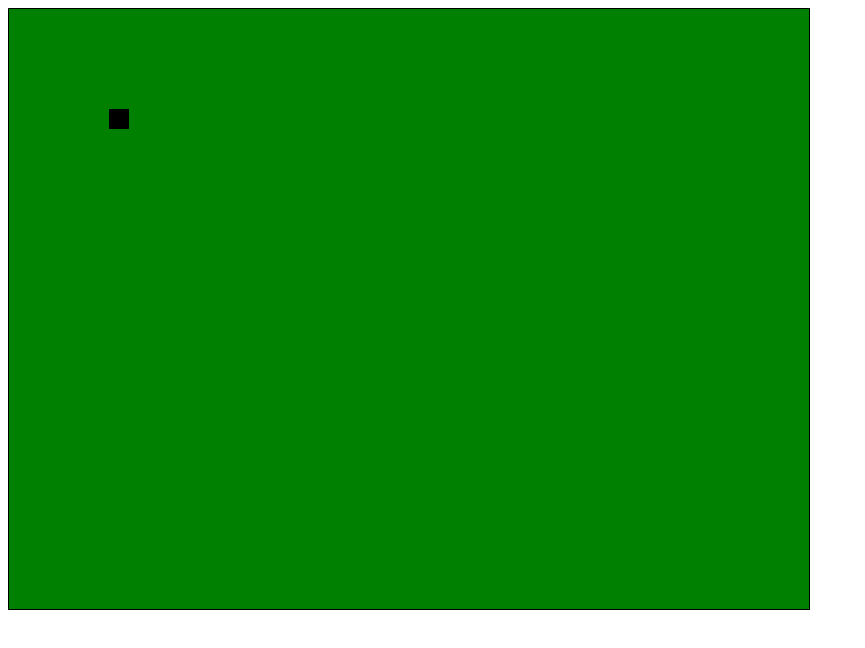
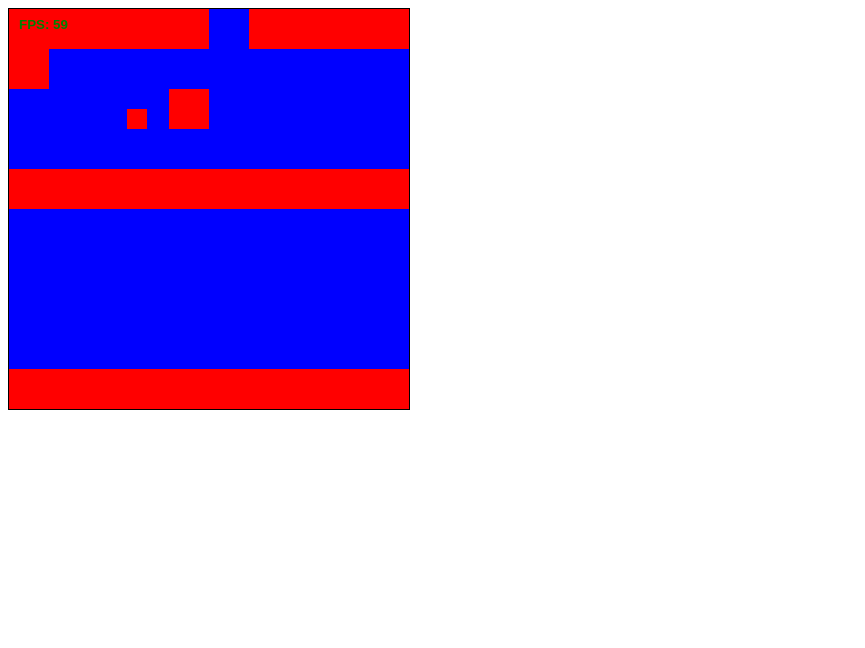
Before and after one commit to joaoguidev/RpgGame, a plain HTML site: page index.html in a window 1280 px wide. Shown: the whole page, without its empty margins (0-865 px from the left). Drawn offline with Linux system fonts and the light colour scheme.

Commit message:
map object created

```diff
--- a/index.html
+++ b/index.html
@@ -3,17 +3,12 @@
     <head>
         <meta charset="UTF-8" />
         <meta name="viewport" content="width=device-width, initial-scale=1.0" />
-        <meta http-equiv="X-UA-Compatible" content="ie=edge" />
-        <title>RPG Game</title>
+        <link rel="shortcut icon" href="#" />
+        <title>Document</title>
     </head>
     <body>
-        <canvas
-            id="gameCanvas"
-            style="border: solid 1px;"
-            width="800"
-            height="600"
-        ></canvas>
+        <canvas id="gameCanvas" style="border: solid 1px"></canvas>
 
-        <script type="module" src="./src/game.js"></script>
+        <script type="module" src="./src/index.js"></script>
     </body>
 </html>
--- a/src/game.js
+++ b/src/game.js
@@ -1,36 +1,43 @@
 "use strict";
-import Card from "./player.js";
-//const { default: Card } = require("./card");
-let canvas = document.getElementById("gameCanvas");
-let context = canvas.getContext("2d");
-let lastTime = 0;
-const CANVAS_WIDTH = 800; //px
-const CANVAS_HEIGTH = 600; //px
+import Player from "./player.js";
+import Map from "./map.js";
 
-//========================Constructors=========================
-let card = new Card();
+export default class Game {
+    constructor(
+        gameWidth,
+        gameHeigth,
+        tileWidth,
+        tileHeigth,
+        totalTilesOn_X,
+        totalTilesOn_Y
+    ) {
+        this.gameWidth = gameWidth;
+        this.gameHeigth = gameHeigth;
+        this.tileWidth = tileWidth; //px
+        this.tileHeigth = tileHeigth; //px
+        this.totalTilesOn_X = totalTilesOn_X; //Number of tiles
+        this.totalTilesOn_Y = totalTilesOn_Y; //Number of tiles
+        this.mapLoaded = true;
+    }
 
+    start() {
+        //========================Game Objects=========================
+        this.player = new Player(this);
+        this.map = new Map(this);
+        //Array of game objects that enables it to be update and drawn looping through it. Just add the object here and it will be updated and drawn.
+        this.gameObjects = [this.player];
+    }
 
+    update(deltaTime) {
+        this.gameObjects.forEach((object) => object.update(deltaTime));
+    }
 
+    draw(context) {
+        //if (!this.mapLoaded) {
+            this.map.draw(context);
+            this.mapLoaded = true;
 
-
-
-
-
-//==============================Game Loop============================
-function gameLoop(timeStamp) {
-    let deltaTime = timeStamp - lastTime;
-    lastTime = timeStamp;
-    context.save();
-    context.clearRect(0, 0, CANVAS_WIDTH, CANVAS_HEIGTH);
-    context.fillStyle = "green";
-    context.fillRect(0, 0, canvas.width, canvas.height);
-    context.restore();
-
-    //==========Update and draw stuff in here============
-
-    card.draw(context);
-    //===================================================
-    requestAnimationFrame(gameLoop);
+       // }
+        this.gameObjects.forEach((object) => object.draw(context));
+    }
 }
-gameLoop();
--- /dev/null
+++ b/src/index.js
@@ -0,0 +1,56 @@
+"use strict";
+import Game from "./game.js";
+let canvas = document.getElementById("gameCanvas");
+let context = canvas.getContext("2d");
+let lastTime = 0;
+const TILE_WIDTH = 40;//px
+const TILE_HEIGTH = 40;//px
+const TOTALTILESON_X = 10;//Number of tiles !!!!!!!!!!!!!!!!
+const TOTALTILESON_Y = 10;//Number of tiles !!!!!!!!!!!!!!!!
+const CANVAS_WIDTH = TOTALTILESON_X * TILE_WIDTH; //px
+const CANVAS_HEIGTH = TOTALTILESON_Y * TILE_HEIGTH; //px
+//Setting the canvas size based on the map size
+canvas.width = CANVAS_WIDTH;
+canvas.height = CANVAS_HEIGTH;
+
+var currentSecond = 0, frameCount = 0, framesLastSecond = 0;//scsddddsfdsefwaefasdvSdvsadvsagsgsafgd
+context.font = "bold 10pt sans-serif";
+
+
+let game = new Game(CANVAS_WIDTH, CANVAS_HEIGTH, TILE_WIDTH, TILE_HEIGTH, TOTALTILESON_X, TOTALTILESON_Y);
+
+
+game.start();
+
+
+
+
+//==============================Game Loop============================
+function gameLoop(timeStamp) {
+    var sec = Math.floor(Date.now()/1000);
+    if(sec!=currentSecond)
+	{
+		currentSecond = sec;
+		framesLastSecond = frameCount;
+		frameCount = 1;
+	}
+	else { frameCount++; }
+    //Clear canvas for current frame
+    context.clearRect(0, 0, CANVAS_WIDTH, CANVAS_HEIGTH);
+    //deltaTime: Amount of time elapsed since last frame. It is important to update positions based on the elapsed time.
+    let deltaTime = timeStamp - lastTime;
+    lastTime = timeStamp;
+
+    //==========Update and draw the game in here============
+    game.update(deltaTime);
+    game.draw(context);
+
+    //===================================================
+
+
+    context.fillStyle = "green";
+	context.fillText("FPS: " + framesLastSecond, 10, 20);
+    window.requestAnimationFrame(gameLoop);
+}
+//Start Game Loop
+window.requestAnimationFrame(gameLoop);
--- /dev/null
+++ b/src/map.js
@@ -0,0 +1,50 @@
+"use strict";
+export default class Map {
+    constructor(game) {
+        this.tileWidth = game.tileWidth;//px
+        this.tileHeigth = game.tileHeigth;//px
+        this.totalTilesOn_X = game.totalTilesOn_X;//Number of tiles
+        this.totalTilesOn_Y = game.totalTilesOn_Y;//Number of tiles
+        this.mapLayout = [
+            [1, 1, 1, 1, 1, 0, 1, 1, 1, 1],
+            [1, 0, 0, 0, 0, 0, 0, 0, 0, 0],
+            [0, 0, 0, 0, 1, 0, 0, 0, 0, 0],
+            [0, 0, 0, 0, 0, 0, 0, 0, 0, 0],
+            [1, 1, 1, 1, 1, 1, 1, 1, 1, 1],
+            [0, 0, 0, 0, 0, 0, 0, 0, 0, 0],
+            [0, 0, 0, 0, 0, 0, 0, 0, 0, 0],
+            [0, 0, 0, 0, 0, 0, 0, 0, 0, 0],
+            [0, 0, 0, 0, 0, 0, 0, 0, 0, 0],
+            [1, 1, 1, 1, 1, 1, 1, 1, 1, 1],
+        ];
+    }
+
+    draw(context) {
+
+        for (let tileCoordenateY = 0; tileCoordenateY < this.totalTilesOn_Y; tileCoordenateY++) {
+
+            for (let tileCoordenateX = 0; tileCoordenateX < this.totalTilesOn_X; tileCoordenateX++) {
+                //console.log(this.mapLayout[tileCoordenateY][tileCoordenateX]);
+                switch (this.mapLayout[tileCoordenateY][tileCoordenateX]) {
+                    case 0:
+                        context.fillStyle='blue';
+                        break;
+                    case 1:
+                        context.fillStyle='red';
+                        break;
+                    default:
+                        context.fillStyle='black';
+                        break;
+                }
+                //context.fillRect(tileCoordenateX * this.tileWidth, 0, 50, 50);
+                context.fillRect(tileCoordenateX * this.tileWidth, tileCoordenateY * this.tileHeigth,this.tileWidth,this.tileHeigth);
+            }
+        }
+    }
+    //Update the position taking in consideration the elapsed time since the last frame. This makes the movement coherent with processing in different speeds.
+    update(deltaTime){
+        if(!deltaTime) {
+            return;
+        }
+    }
+}
--- a/src/player.js
+++ b/src/player.js
@@ -1,16 +1,17 @@
-export default class Card {
-    constructor() {
+"use strict";
+export default class Player {
+    constructor(game) {
         this.width = 20;
         this.heigth = 20;
         this.position = {
             x: 100,
             y: 100,
         };
-        this.isDragging = false;
-        document.addEventListener("mousedown", event => {
-            this.position.x = event.clientX;
-            this.position.y = event.clientY;
-        })
+        // this.isDragging = false;
+        // document.addEventListener("mousedown", event => {
+        //     this.position.x = event.clientX;
+        //     this.position.y = event.clientY;
+        // })
     }
 
     draw(context) {
@@ -22,7 +23,11 @@ export default class Card {
         );
     }
 
+    //Update the position taking in consideration the elapsed time since the last frame. This makes the movement coherent with processing in different speeds.
     update(deltaTime){
-
+        if(!deltaTime) {
+            return;
+        }
+        this.position.x += 1/deltaTime;
     }
 }
```
